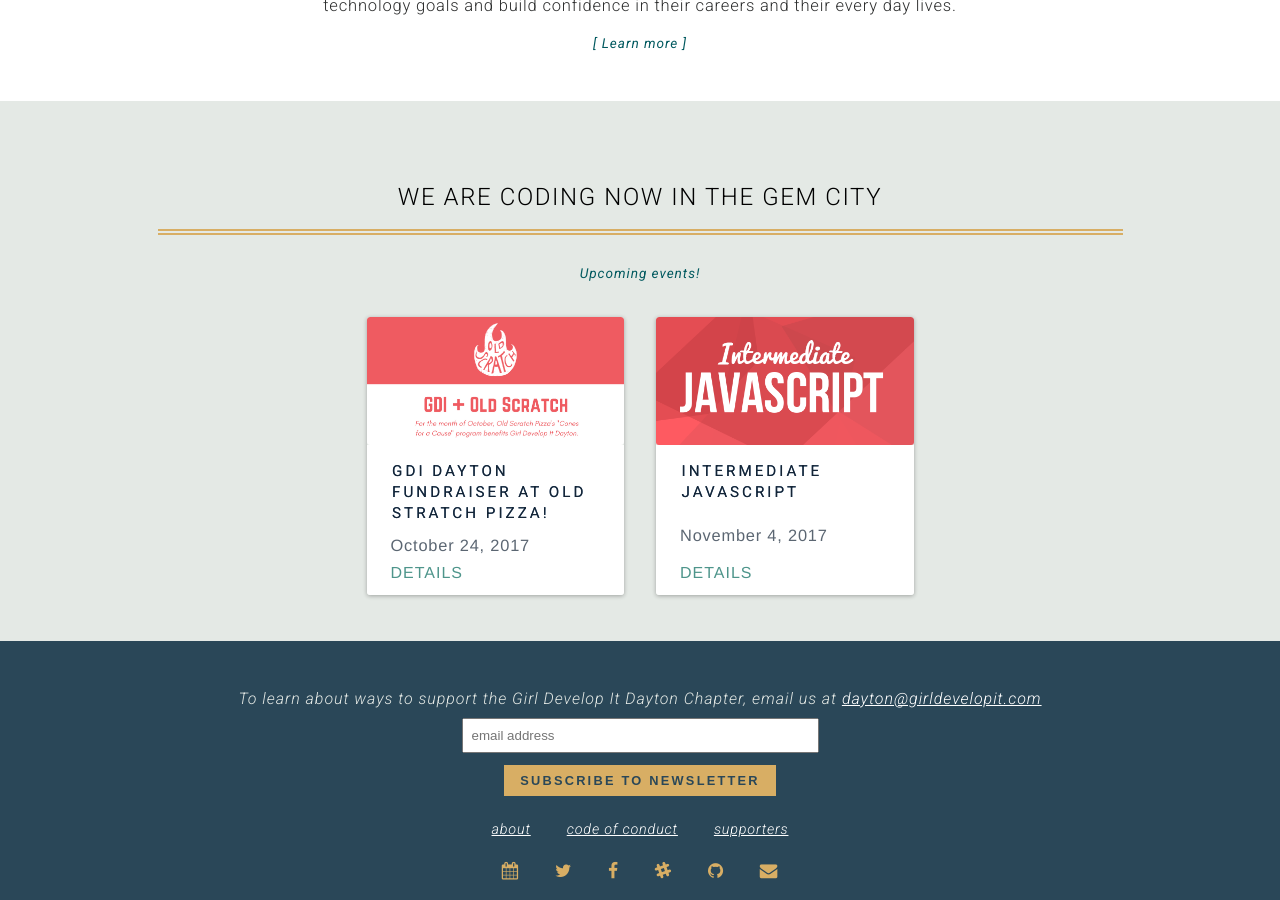
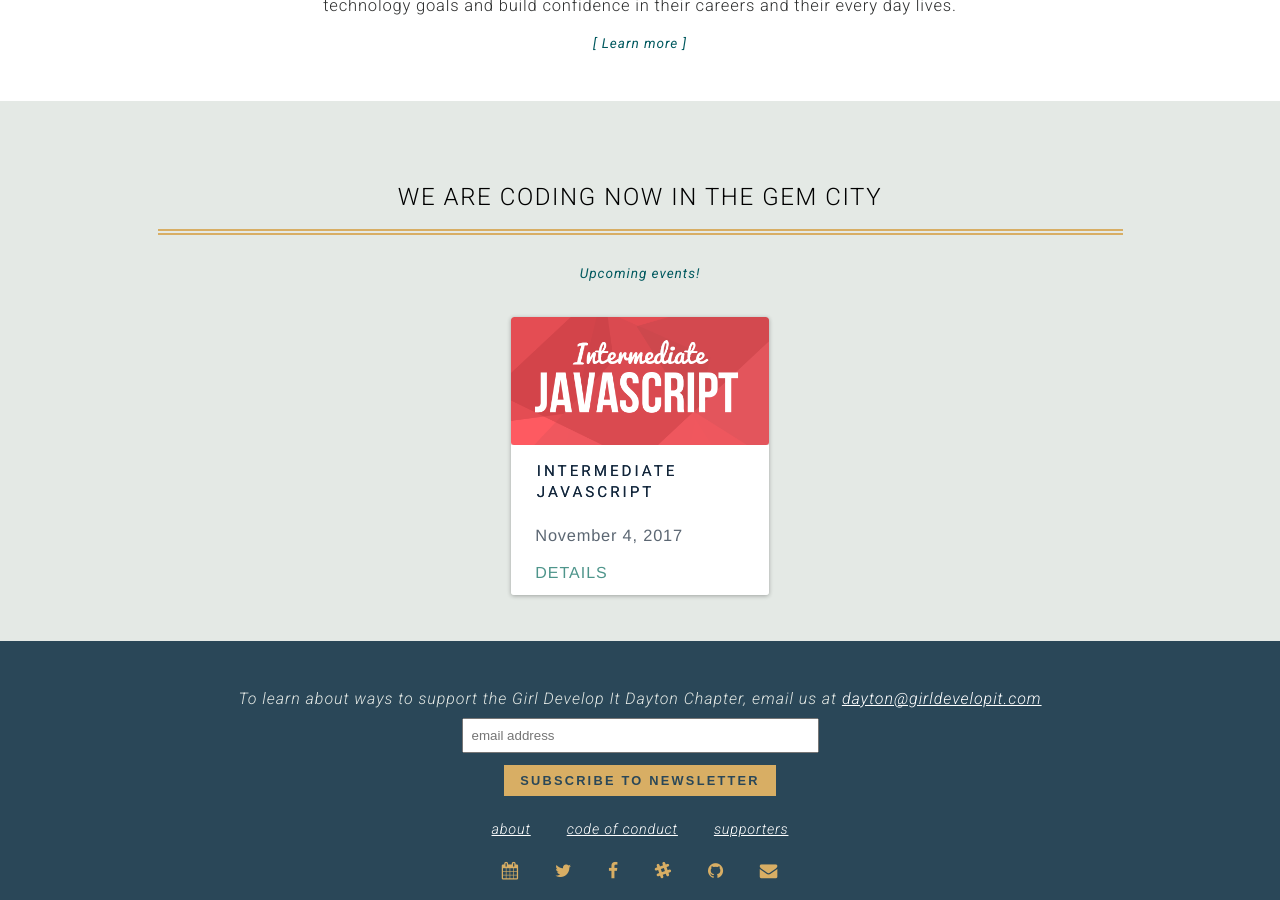
Before and after one commit to dytcodetogether/gdidayton, a Jekyll site: the page built from index.html, in a window 1280 px wide and 900 px high, scrolled down 758 px. Built offline with Jekyll 4.4.1, drawn with Linux system fonts in a browser that asks for light colours; nearby versions of some CDN libraries.

Commit message:
Revert "Adds old stratch event and graphic"

```diff
--- a/_data/events.yml
+++ b/_data/events.yml
@@ -1,7 +1,3 @@
-- title: GDI Dayton Fundraiser at Old Stratch Pizza!
-  date: October 24, 2017
-  link: https://www.meetup.com/Girl-Develop-It-Dayton/events/244131603/
-  image: /img/events/old_scratch.png
 - title: Intermediate JavaScript
   date: November 4, 2017
   link: https://www.meetup.com/preview/Girl-Develop-It-Dayton/events/243932091
```
Also changed, not shown: img/events/old_scratch.png (deleted).
